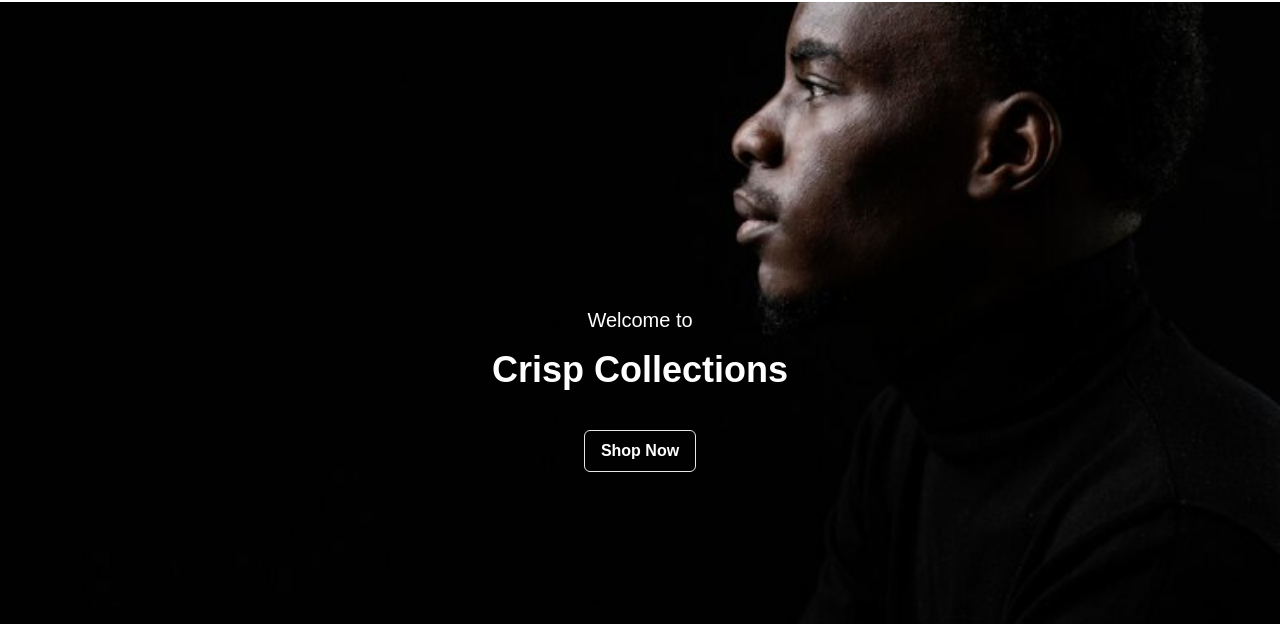
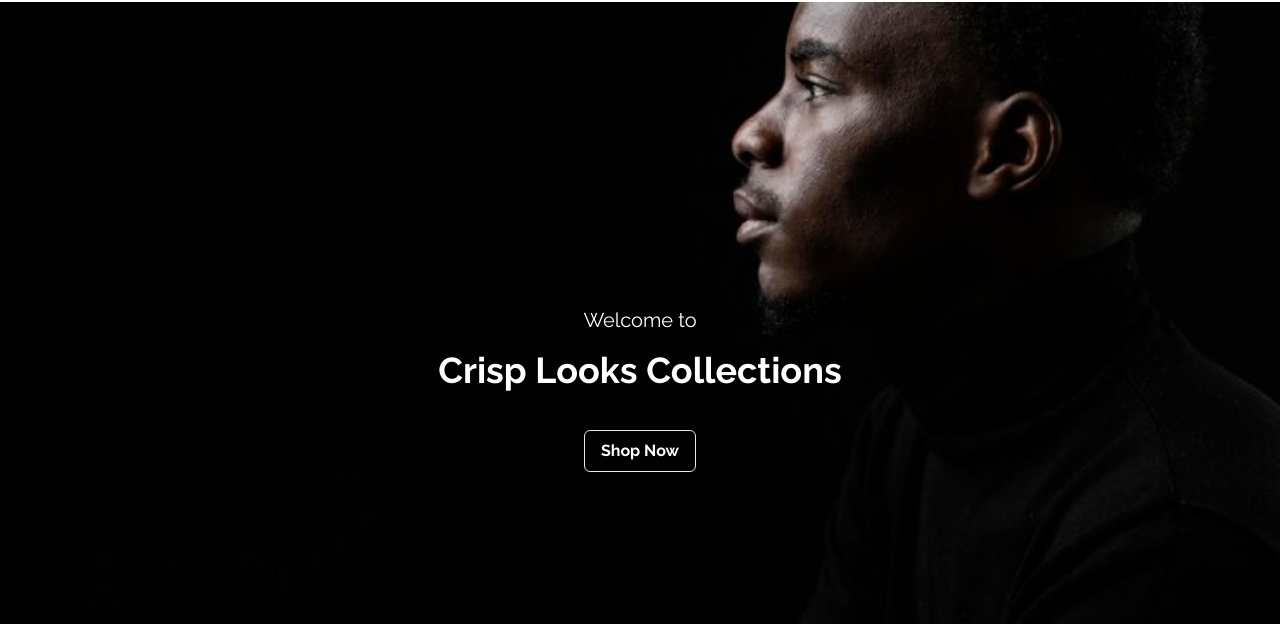
Before and after one commit to Uti-Favour/CrispLooks_FrontEnd_Design, a website: page collections.html in a window 1280 px wide. Shown: the part 176-800 px from the top of the page. Drawn offline with nearby package versions, Linux system fonts and the light colour scheme.

Commit message:
Google Font Update

```diff
--- a/collections.html
+++ b/collections.html
@@ -10,6 +10,8 @@
     <link rel="stylesheet" href="https://cdnjs.cloudflare.com/ajax/libs/font-awesome/6.5.1/css/all.min.css"
         integrity="sha512-DTOQO9RWCH3ppGqcWaEA1BIZOC6xxalwEsw9c2QQeAIftl+Vegovlnee1c9QX4TctnWMn13TZye+giMm8e2LwA=="
         crossorigin="anonymous" referrerpolicy="no-referrer" />
+        <link href="https://fonts.googleapis.com/css2?family=Raleway:ital,wght@0,100..900;1,100..900&display=swap"
+        rel="stylesheet">
 </head>
 
 <body>
@@ -81,7 +83,7 @@
             <div class="container mx-auto px-4 py-24 flex flex-col items-center h-full">
                 <div class="text-center lg:mt-52 mt-36">
                     <p class="text-xl text-white mb-4">Welcome to</p>
-                    <h2 class="lg:text-4xl text-3xl lg:font-bold font-semibold text-white">Crisp Collections</h2>
+                    <h2 class="lg:text-4xl text-3xl lg:font-bold font-semibold text-white">Crisp Looks Collections</h2>
                 </div>
                 <button class="px-4 py-2 border text-white font-bold rounded-md mx-auto mt-10">Shop Now</button>
             </div>
```
Also changed, not shown: faq.html (+2 -0 lines), shop.html (+2 -0 lines).
